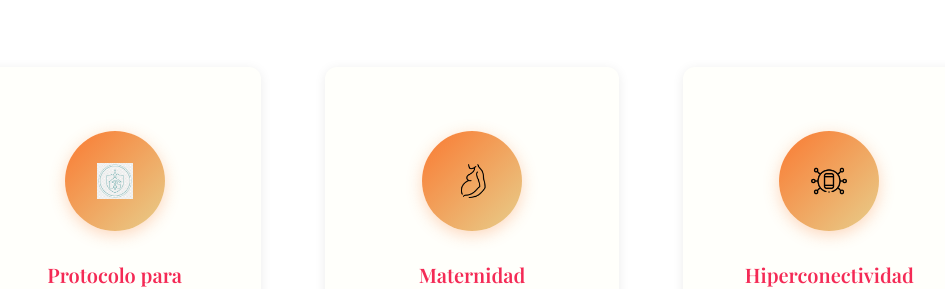
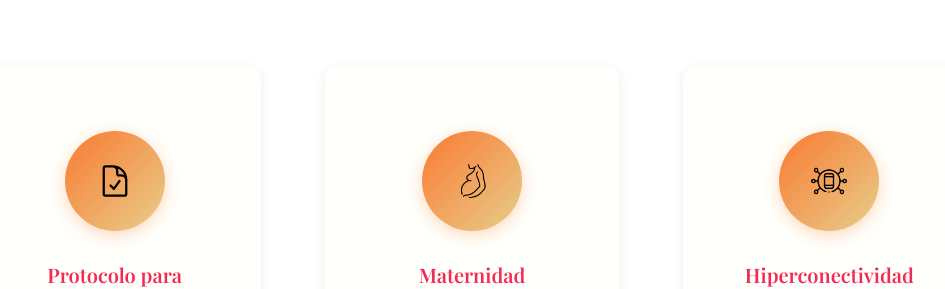
Before and after one commit to AgustinCevello/sembrarlapalabra, a React (Vite) app: page / in a window 1280 px wide. Shown: the part 6244-6533 px from the top of the page, without its empty margins (168-1113 px from the left). Built offline with nearby package versions, Linux system fonts and the light colour scheme.

Commit message:
cambio de icono

```diff
--- a/package.json
+++ b/package.json
@@ -11,7 +11,8 @@
   },
   "dependencies": {
     "react": "^19.2.0",
-    "react-dom": "^19.2.0"
+    "react-dom": "^19.2.0",
+    "react-icons": "^5.6.0"
   },
   "devDependencies": {
     "@eslint/js": "^9.39.1",
--- a/src/components/sections/Jovenes.jsx
+++ b/src/components/sections/Jovenes.jsx
@@ -61,7 +61,11 @@ const Jovenes = () => {
             {problematicasActuales.temas.map((tema) => (
               <div key={tema.id} className="problematica-card">
                 <div className="problematica-icon-wrapper">
-                  <img src={tema.icono} alt={tema.nombre} className="problematica-icon-img" />
+                  {typeof tema.icono === 'string' ? (
+                    <img src={tema.icono} alt={tema.nombre} className="problematica-icon-img" />
+                  ) : (
+                    <tema.icono className="problematica-icon-img" style={{ color: 'black' }} />
+                  )}
                 </div>
                 <h4 className="problematica-nombre">{tema.nombre}</h4>
                 <div className="problematica-actions">
--- a/src/data/jovenesData.js
+++ b/src/data/jovenesData.js
@@ -1,3 +1,4 @@
+import { HiOutlineDocumentCheck } from 'react-icons/hi2';
 import MaternidadIcon from '../assets/icons/MaternidadLogo.webp';
 import HiperconectividadIcon from '../assets/icons/HiperconectividadLogo.webp';
 import AIIcon from '../assets/icons/AILogo.webp';
@@ -52,7 +53,7 @@ export const jovenesData = {
         id: 5,
         nombre: "Protocolo para iglesias. Prevención e intervención: Abuso sexual infantil",
         fileId: "1nvJEwhd4VEQHUK080pDXgzbhWO8aBgee",
-        icono: ProtocoloAbusoIcon
+        icono: HiOutlineDocumentCheck
       },
       {
         id: 1,
```
Also changed, not shown: 1 other file (tests, documents, lock files or other folders).
